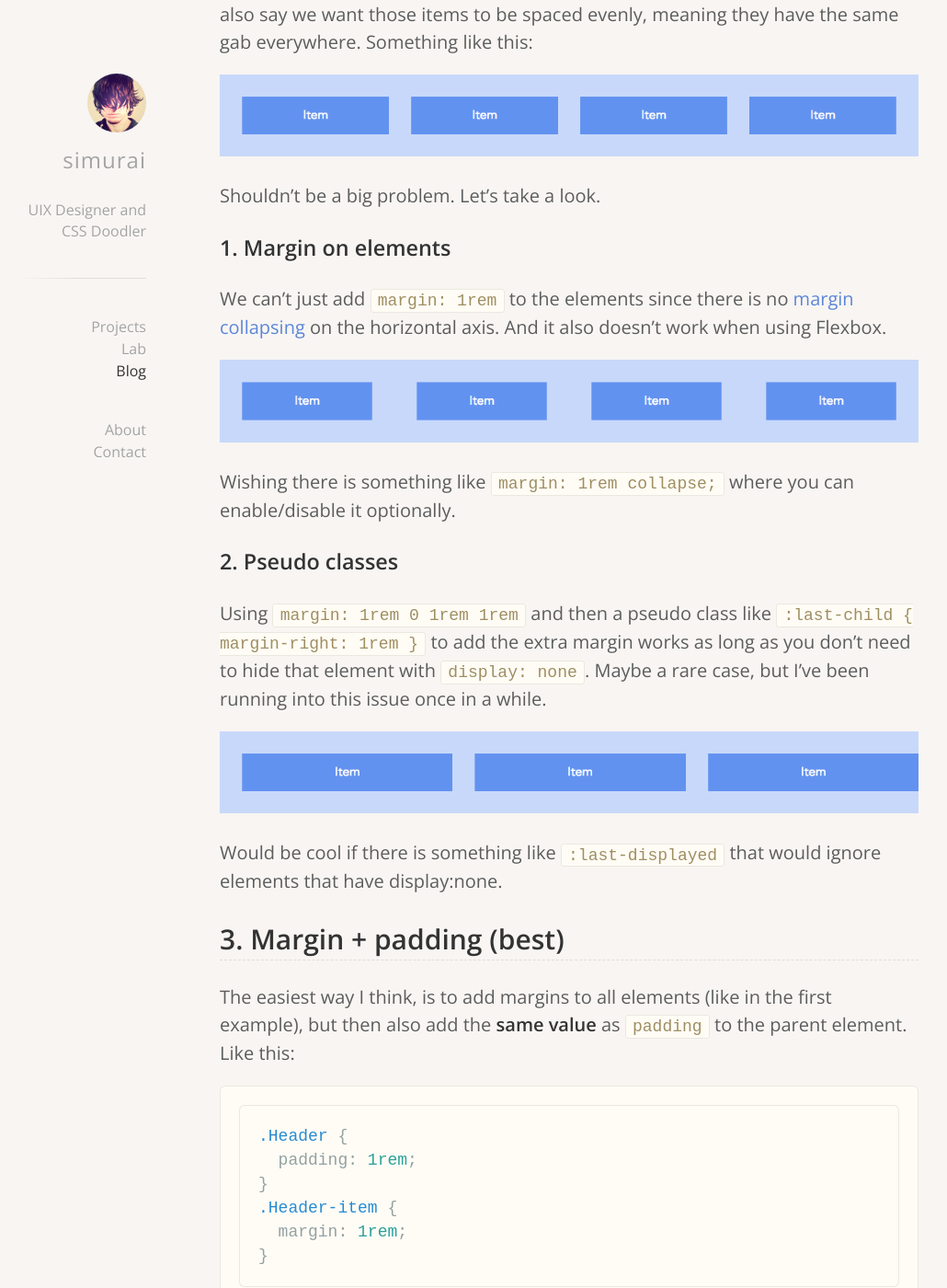
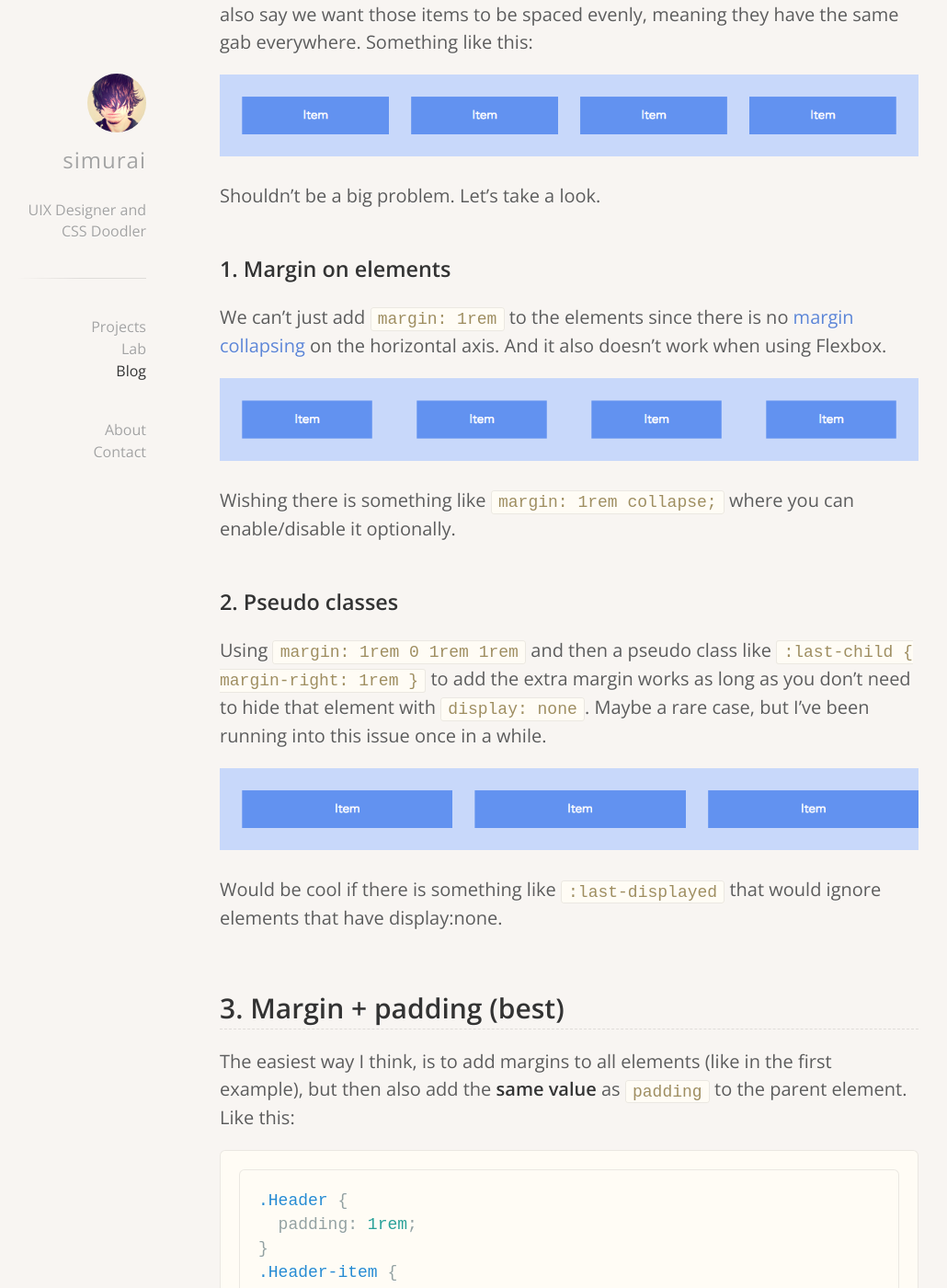
Before and after one commit to simurai/simurai.com, a Jekyll site: the page built from _posts/2014-05-25-spacing-elements.md, in a window 1280 px wide and 1400 px high, scrolled down 233 px. Shown: the whole window at 92% size, without its empty margins (121-1151 px from the left). Built offline with Jekyll 4.4.1, drawn with Linux system fonts in a browser that asks for light colours; Markdown is read by kramdown in place of the engine named in the settings; comment, search, counter and statistics services are not loaded.

Commit message:
Update style.css

```diff
--- a/css/style.css
+++ b/css/style.css
@@ -80,6 +80,14 @@ hr {
 
 .article iframe {
     margin: 1em 0;
+}
+
+.article h2,
+.article h3,
+.article h4,
+.article h5,
+.article h6 {
+    margin: 2em 0 0 0;
 }
 
 .article h2 {
```
